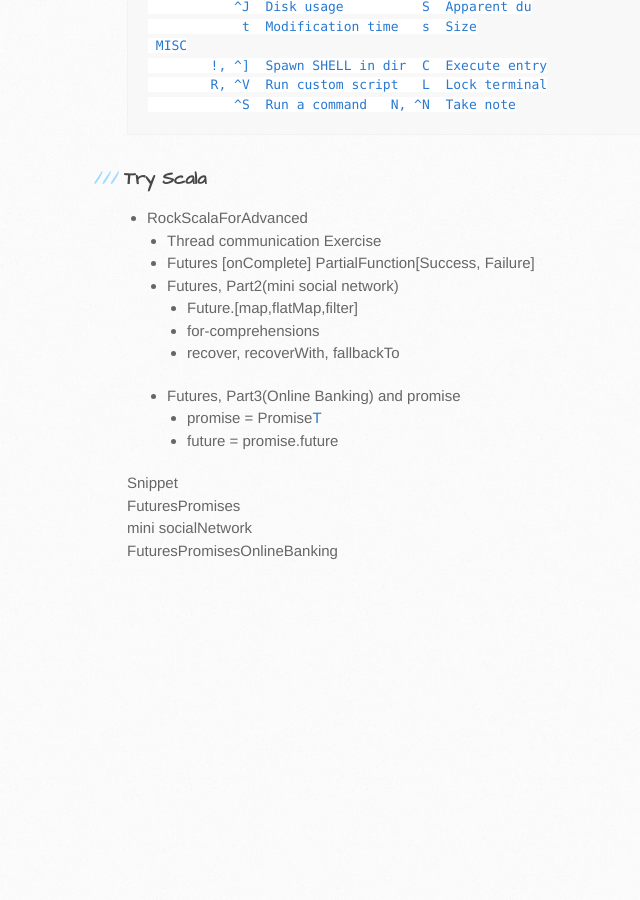
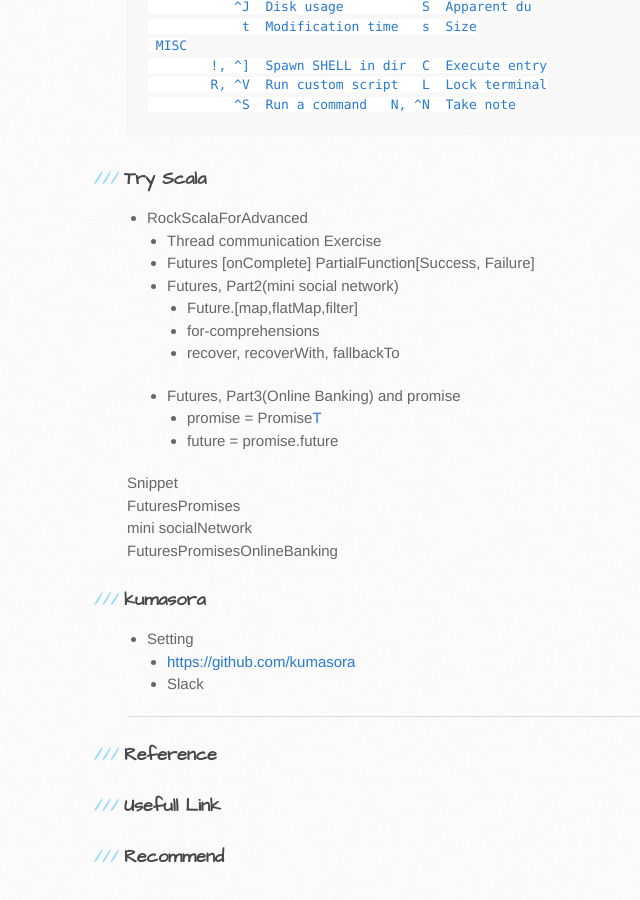
Before and after one commit to friendbear/friendbear.github.io.2021-10-19, a Jekyll site: the page built from _posts/2019-01-24-friendbear.md, in a window 1280 px wide and 900 px high, scrolled down 1988 px. Shown: the whole window, without its empty margins (43-683 px from the left). Built offline with Jekyll 4.4.1, drawn with Linux system fonts in a browser that asks for light colours; comment, search, counter and statistics services are not loaded; before the commit the page ends 2573 px from its top, so only the background shows below that.

Commit message:
add kumasora

```diff
--- a/_posts/2019-01-24-friendbear.md
+++ b/_posts/2019-01-24-friendbear.md
@@ -383,6 +383,10 @@ def FuturesPromisesOnlineBanking(args: String*) = {
   Thread.sleep(1000)
 }
 
+</code>
+</pre>
+</details>
+
 ### kumasora
 - Setting
   - <https://github.com/kumasora>
```
